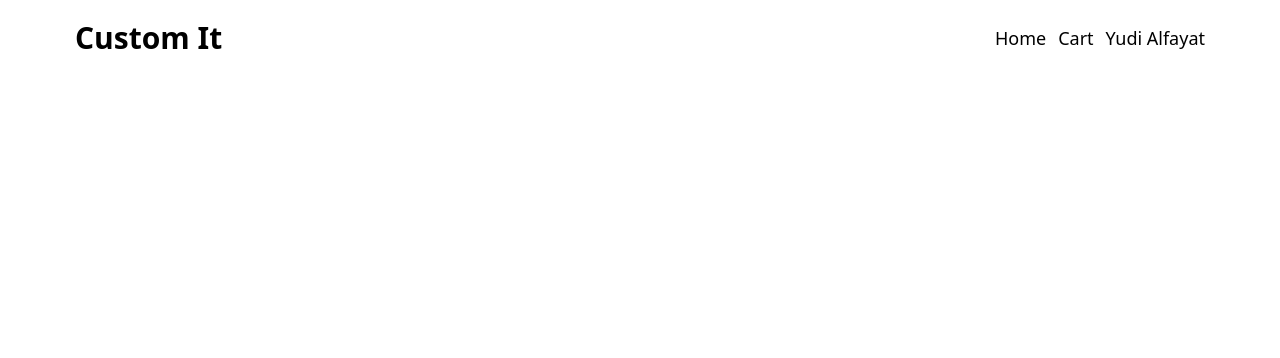
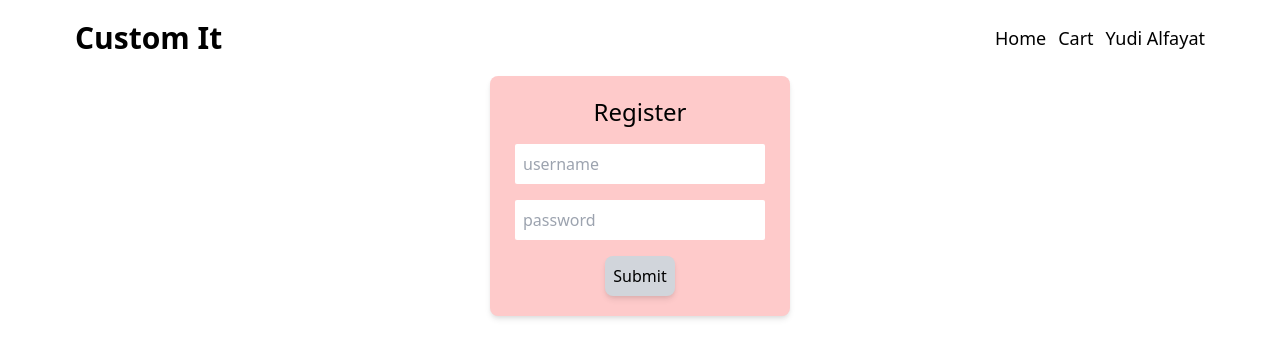
Before and after one commit to ylfyt/custom-it-frontend, a React (Create React App) app: page /register in a window 1280 px wide. Shown: the top 358 px of the page. Built offline with nearby package versions, Linux system fonts and the light colour scheme; what urql would draw is missing.

Commit message:
Register page

```diff
--- a/src/App.tsx
+++ b/src/App.tsx
@@ -3,6 +3,7 @@
 import Product from './pages/product';
 import { createClient, Provider } from 'urql';
 import { BrowserRouter as Router, Routes, Route } from 'react-router-dom';
+import Register from './pages/register';
 
 const client = createClient({
 	url: 'http://localhost:3333/graphql',
@@ -20,6 +21,7 @@
 						<Routes>
 							<Route path="/" element={<Home />} />
 							<Route path="/product/:productId" element={<Product />} />
+							<Route path="/register" element={<Register />} />
 						</Routes>
 					</Wrapper>
 				</div>
--- /dev/null
+++ b/src/pages/register.tsx
@@ -0,0 +1,20 @@
+import { FunctionComponent } from 'react';
+
+interface RegisterProps {}
+
+const Register: FunctionComponent<RegisterProps> = () => {
+	return (
+		<div className="flex flex-col justify-center items-center">
+			<div className="bg-red-200 flex flex-col items-center w-[300px] p-5 rounded-lg shadow-md">
+				<div className="text-2xl">Register</div>
+				<div className="flex flex-col items-center ">
+					<input type="text" className="w-[250px] mt-4 p-2 rounded-sm" placeholder="username" />
+					<input type="text" className="w-[250px] mt-4 p-2 rounded-sm" placeholder="password" />
+					<button className="mt-4 p-2 bg-gray-300 rounded-lg shadow-md">Submit</button>
+				</div>
+			</div>
+		</div>
+	);
+};
+
+export default Register;
```
